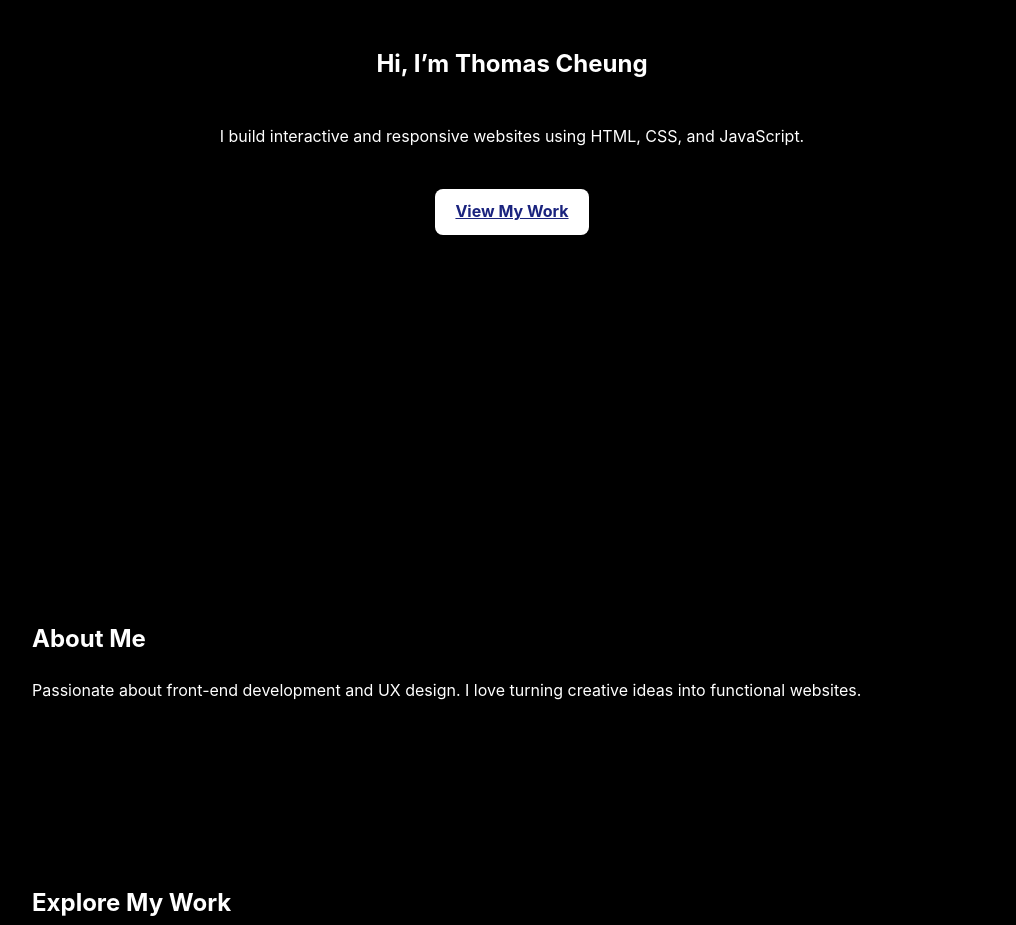
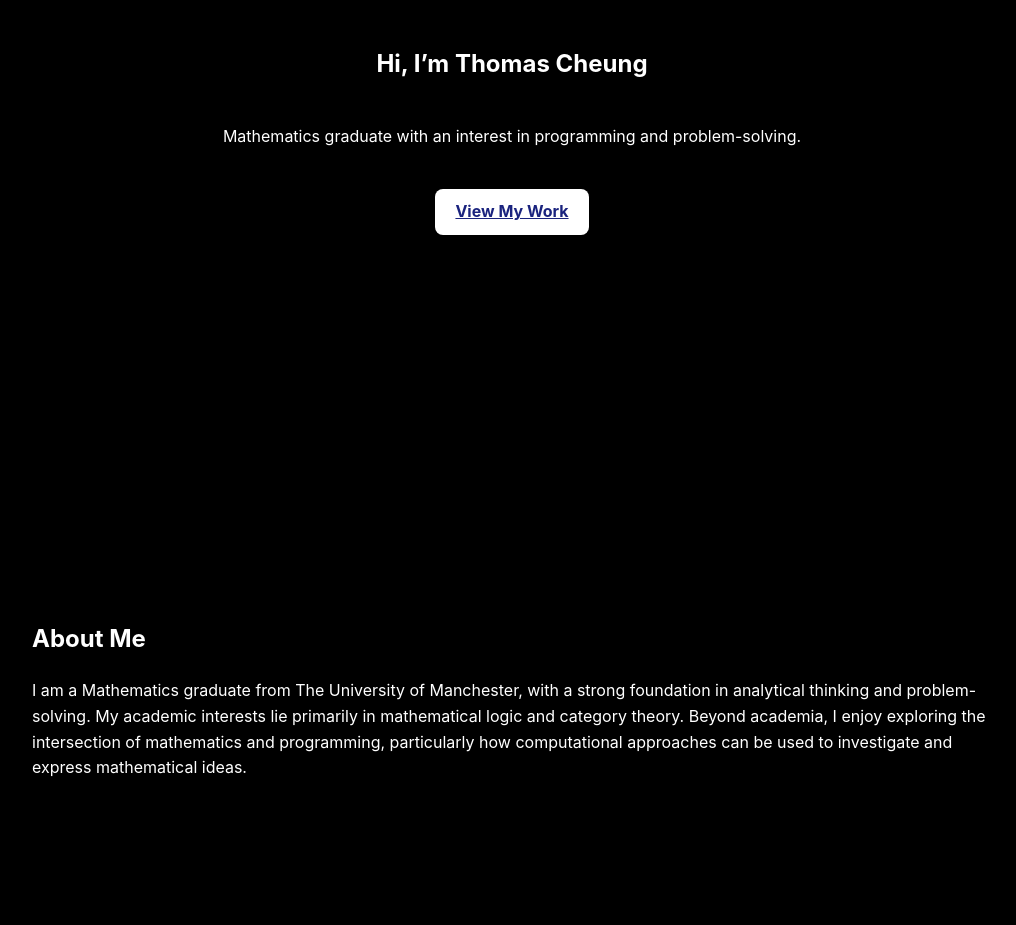
Before and after one commit to Votrez-Chin/votrez-chin.github.io, a plain HTML site: page index.html in a window 1280 px wide. Shown: the part 260-1185 px from the top of the page, without its empty margins (128-1144 px from the left). Drawn offline with Linux system fonts and the light colour scheme.

Commit message:
Update about me

```diff
--- a/index.html
+++ b/index.html
@@ -24,7 +24,7 @@
   <section id="home" class="hero">
     <h2 class="fade-in">Hi, I’m Thomas Cheung</h2>
     <p class="fade-in" style="transition-delay: 0.3s;">
-      I build interactive and responsive websites using HTML, CSS, and JavaScript.
+      Mathematics graduate with an interest in programming and problem-solving.
     </p>
     <a href="#works" class="btn fade-in" style="transition-delay: 0.5s;">View My Work</a>
   </section>
@@ -32,7 +32,7 @@
   <!-- About Section -->
   <section id="about" class="about fade-in">
     <h2>About Me</h2>
-    <p>Passionate about front-end development and UX design. I love turning creative ideas into functional websites.</p>
+    <p> I am a Mathematics graduate from The University of Manchester, with a strong foundation in analytical thinking and problem-solving. My academic interests lie primarily in mathematical logic and category theory. Beyond academia, I enjoy exploring the intersection of mathematics and programming, particularly how computational approaches can be used to investigate and express mathematical ideas. </p>
   </section>
 
   <!-- Works Section -->
```
